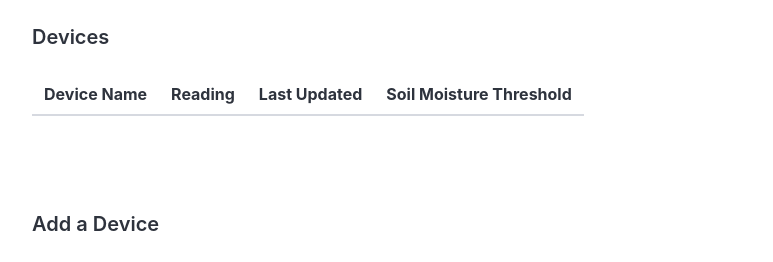
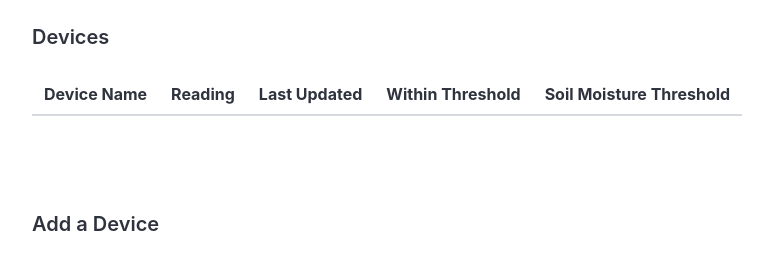
Before and after one commit to esomtoochiobi/CSCE-483-CAPSTONE, a Flask app: template website/src/templates/profile.html in a window 1280 px wide. Shown: the part 160-422 px from the top of the page, without its empty margins (32-805 px from the left). Run offline with Flask 3, Linux system fonts and the light colour scheme; the template is opened without the code that fills it, so the values that code supplies are empty.

Commit message:
Added indicator that reading is less than threshold

```diff
--- a/website/src/templates/profile.html
+++ b/website/src/templates/profile.html
@@ -48,6 +48,7 @@
                         <th>Device Name</th>
                         <th>Reading</th>
                         <th>Last Updated</th>
+                        <th>Within Threshold</th>
                         <th>Soil Moisture Threshold</th>
                     </tr>
                 </thead>
@@ -83,6 +84,13 @@
                                 {% else %}
                                 N/A
                                 {% endif %} -->
+                            </td>
+                            <td>
+                                {% if device.read('moistureLevel') < device.threshold %}
+                                ❌
+                                {% else %}
+                                ✅
+                                {% endif %}
                             </td>
                             <td>
                                 {% if device.device_type == 0 %}
```
